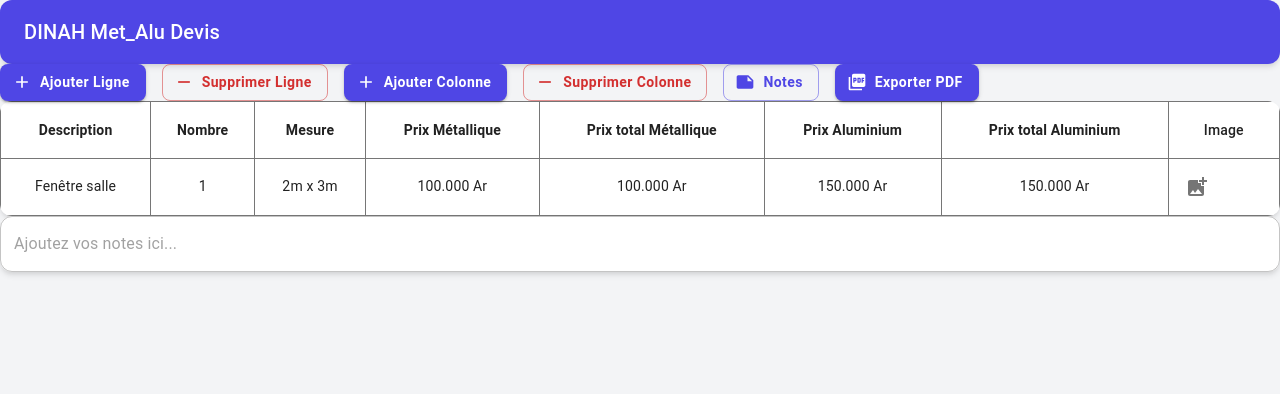
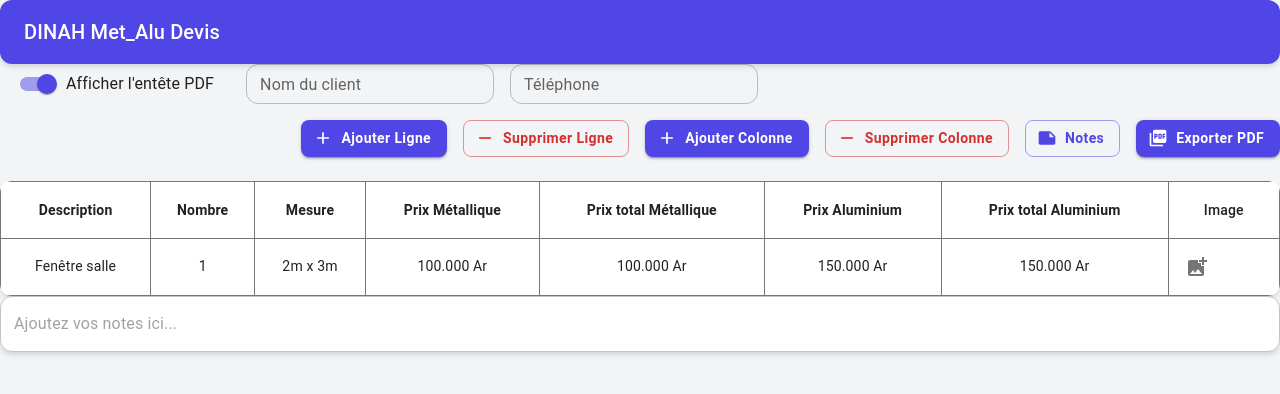
Before and after one commit to Antsivaniaina/devi_generator, a React (Vite) app: page / in a window 1280 px wide. Shown: the top 394 px of the page. Built offline with nearby package versions, Linux system fonts and the light colour scheme; the HTML template or start-up script is replaced by a standard one.

Commit message:
Enhance ActionButtons and QuoteContext for PDF export with client details and header toggle

```diff
--- a/src/components/ActionButtons.jsx
+++ b/src/components/ActionButtons.jsx
@@ -1,19 +1,97 @@
 import { motion } from 'framer-motion';
-import { Button, Stack } from '@mui/material';
+import { Button, Stack, Switch, FormControlLabel, TextField, Box } from '@mui/material';
 import AddIcon from '@mui/icons-material/Add';
 import RemoveIcon from '@mui/icons-material/Remove';
 import NoteIcon from '@mui/icons-material/Note';
 import PictureAsPdfIcon from '@mui/icons-material/PictureAsPdf';
+import { useState } from 'react';
 import { useQuoteContext } from '../context/QuoteContext';
 
 const ActionButtons = ({ onToggleNotes }) => {
   const { addRow, deleteRow, addColumn, deleteColumn, exportToPdf } = useQuoteContext();
+  const [showPdfHeader, setShowPdfHeader] = useState(true);
+  const [clientName, setClientName] = useState('');
+  const [clientPhone, setClientPhone] = useState('');
+
+  const handleSwitchChange = (event) => {
+    setShowPdfHeader(event.target.checked);
+  };
+
+  const handleExportPdf = () => {
+    exportToPdf(showPdfHeader, clientName, clientPhone);
+  };
 
   return (
+    <Box
+      sx={{
+        display: 'flex',
+        flexDirection: { xs: 'column', md: 'row' },
+        alignItems: { xs: 'stretch', md: 'center' },
+        gap: 2,
+        flexWrap: 'wrap',
+        mb: 3,
+      }}
+    >
+      <Box
+        sx={{
+          display: 'flex',
+          alignItems: 'center',
+          gap: 2,
+          flexWrap: 'wrap',
+          mb: { xs: 2, md: 0 },
+        }}
+      >
+        <FormControlLabel
+          control={
+            <Switch
+              checked={showPdfHeader}
+              onChange={handleSwitchChange}
+              color="primary"
+            />
+          }
+          label="Afficher l'entête PDF"
+          sx={{ ml: 1 }}
+        />
+        {showPdfHeader && (
+          <Box
+            sx={{
+              display: 'flex',
+              alignItems: 'center',
+              gap: 2,
+              flexWrap: 'wrap',
+            }}
+          >
+            <TextField
+              size="small"
+              label="Nom du client"
+              value={clientName}
+              onChange={e => setClientName(e.target.value)}
+              sx={{ minWidth: 180 }}
+              variant="outlined"
+              className="no-print"
+              InputProps={{
+                inputProps: { 'data-hide-in-pdf': true }
+              }}
+            />
+            <TextField
+              size="small"
+              label="Téléphone"
+              value={clientPhone}
+              onChange={e => setClientPhone(e.target.value)}
+              sx={{ minWidth: 150 }}
+              variant="outlined"
+              className="no-print"
+              InputProps={{
+                inputProps: { 'data-hide-in-pdf': true }
+              }}
+            />
+          </Box>
+        )}
+      </Box>
       <Stack
-      direction={{ xs: 'column', sm: 'row' }}
+        direction="row"
         spacing={2}
-      className="mb-6"
+        sx={{ flexWrap: 'wrap', flexGrow: 1, justifyContent: { xs: 'flex-start', md: 'flex-end' } }}
       >
         <motion.div whileHover={{ scale: 1.02 }}>
           <Button
@@ -72,13 +150,14 @@ const ActionButtons = ({ onToggleNotes }) => {
             variant="contained"
             color="primary"
             startIcon={<PictureAsPdfIcon />}
-          onClick={exportToPdf}
+            onClick={handleExportPdf}
             className="w-full sm:w-auto"
           >
             Exporter PDF
           </Button>
         </motion.div>
       </Stack>
+    </Box>
   );
 };
 
--- a/src/context/QuoteContext.jsx
+++ b/src/context/QuoteContext.jsx
@@ -65,16 +65,15 @@ export const QuoteProvider = ({ children }) => {
     setNotes(value);
   };
 
-  const exportToPdf = async () => {
+  const exportToPdf = async (showPdfHeader = true, clientName = '', clientPhone = '') => {
 
     const elem = document.querySelector(".pdfmety");
     const element = elem.cloneNode(true);
-    // Apply PDF-specific styling
     element.style.padding = '5px';
     element.style.backgroundColor = 'white';
 
-    // Remove buttons and file inputs from PDF
-    element.querySelectorAll('input[type="file"], button').forEach((el) => el.remove());
+    // Remove buttons, file inputs, switch/form controls, and client inputs from PDF
+    element.querySelectorAll('input[type="file"], button, .MuiFormControlLabel-root, input[data-hide-in-pdf], .no-print').forEach((el) => el.remove());
 
     // Style the table for PDF
     const table = element.querySelector('table');
@@ -104,6 +103,48 @@ export const QuoteProvider = ({ children }) => {
       notes.style.border = '1px solid #dee2e6';
       notes.style.borderRadius = '4px';
     }
+    // === Ajout de l'entête PDF si demandé ===
+    if (showPdfHeader) {
+      const headerDiv = document.createElement('div');
+      headerDiv.style.display = 'flex';
+      headerDiv.style.justifyContent = 'center';
+      headerDiv.style.alignItems = 'flex-start';
+      headerDiv.style.marginBottom = '16px';
+      headerDiv.style.gap = '40px'; // Réduit l'écart entre les blocs
+
+      // Bloc gauche (Atelier)
+      const leftDiv = document.createElement('div');
+      leftDiv.style.border = '1px solid #000';
+      leftDiv.style.padding = '10px 18px';
+      leftDiv.style.fontSize = '13px';
+      leftDiv.style.fontFamily = 'Arial, sans-serif';
+      leftDiv.innerHTML = `
+        <div style="font-weight:bold;font-size:15px;">ATELIER DINAH MET-ALU</div>
+        <div>Siège Bypass, Alasora</div>
+        <div>Contact : 034 67 144 80</div>
+        <div>FB : DINAH Met-alu</div>
+      `;
+
+      // Bloc droit (Client)
+      const rightDiv = document.createElement('div');
+      rightDiv.style.textAlign = 'right';
+      rightDiv.style.fontFamily = 'Arial, sans-serif';
+      rightDiv.innerHTML = `
+        <div style="font-weight:bold;font-size:22px;color:#1976d2;">DEVIS</div>
+        <div style="margin-top:8px;font-size:13px;">
+          <div>Destiné à :</div>
+          <div style="font-weight:bold;">${clientName || 'Nom du client'}</div>
+          <div>${clientPhone ? `Contact : ${clientPhone}` : ''}</div>
+        </div>
+      `;
+
+      headerDiv.appendChild(leftDiv);
+      headerDiv.appendChild(rightDiv);
+
+      // Insérer l'entête avant le contenu principal
+      element.insertBefore(headerDiv, element.firstChild);
+    }
+
     const generateFileName = () => {
       const now = new Date();
       const day = now.getDate().toString().padStart(2, '0');
```
Lines whose indentation alone changed are shown as unchanged.
